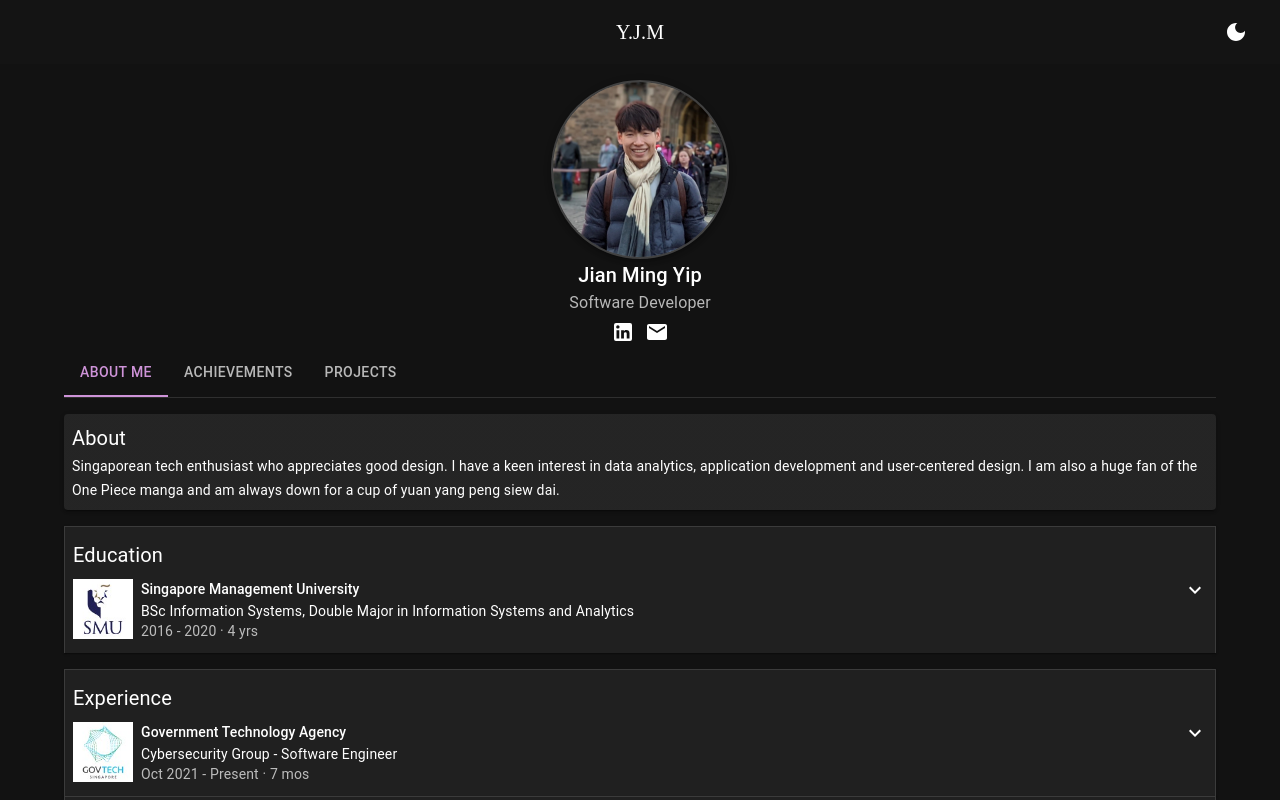
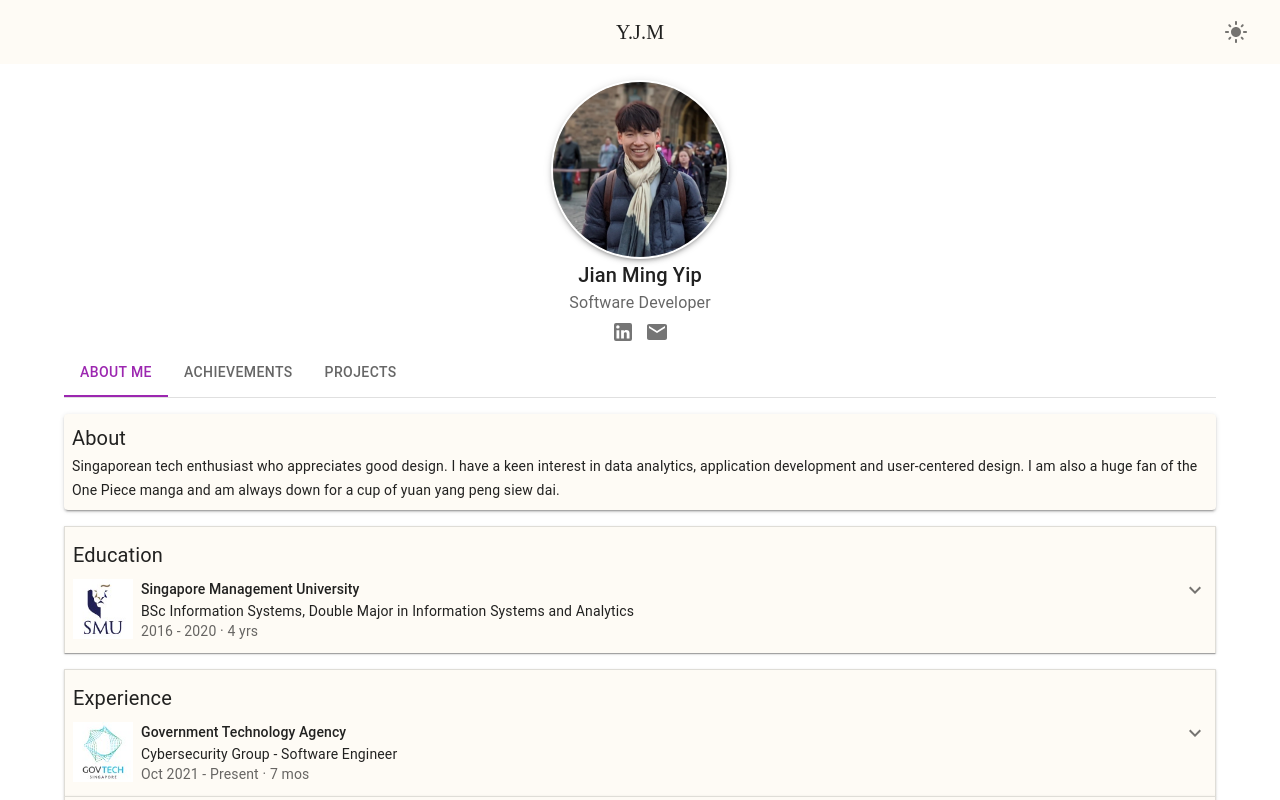
Before and after one commit to yipjianming/portfolio, a Next.js app: page / in a window 1280 px wide. Shown: the top 800 px of the page. Built offline with nearby package versions, Linux system fonts and the light colour scheme.

Commit message:
update to use nextjs themeprovider

```diff
--- a/components/Navbar.jsx
+++ b/components/Navbar.jsx
@@ -5,15 +5,15 @@ import Toolbar from '@mui/material/Toolbar';
 import IconButton from '@mui/material/IconButton';
 import Typography from '@mui/material/Typography';
 import Container from '@mui/material/Container';
-import { useDispatch, useSelector } from 'react-redux';
+// import { useDispatch, useSelector } from 'react-redux';
 import LightModeIcon from '@mui/icons-material/LightMode';
 import { toggle } from '../store/themeSlice';
-import DarkModeIcon  from '@mui/icons-material/DarkMode';
+import DarkModeIcon from '@mui/icons-material/DarkMode';
+import { useTheme } from "next-themes";
 
 
 const Navbar = () => {
-    const dispatch = useDispatch();
-    const isDarkTheme = useSelector((state) => state.theme.darkMode);
+    const { resolvedTheme, setTheme } = useTheme();
 
 
 
@@ -35,8 +35,10 @@ const Navbar = () => {
 
 
                     <Box sx={{ flexGrow: 0 }}>
-                        <IconButton value={isDarkTheme} onClick={() => dispatch(toggle())} >
-                            {isDarkTheme ? <DarkModeIcon /> : <LightModeIcon />}
+                        <IconButton
+                            onClick={() => setTheme(resolvedTheme === "light" ? "dark" : "light")}
+                        >
+                            {resolvedTheme === "light" ? <LightModeIcon /> : <DarkModeIcon />}
                         </IconButton>
                     </Box>
                 </Toolbar>
--- /dev/null
+++ b/helper/MUIThemeProvider.jsx
@@ -0,0 +1,31 @@
+import { CssBaseline, ThemeProvider } from "@mui/material";
+import { useTheme } from "next-themes";
+import { useEffect, useState } from "react";
+import { lightTheme, darkTheme } from "./theme";
+
+
+const MUIThemeProvider = (props) => {
+    const { pageProps } = props;
+
+    const { resolvedTheme } = useTheme();
+    const [currentTheme, setCurrentTheme] = useState(lightTheme);
+
+    useEffect(() => {
+        resolvedTheme === "light"
+            ? setCurrentTheme(lightTheme)
+            : setCurrentTheme(darkTheme);
+    }, [resolvedTheme]);
+
+
+    return (
+        <ThemeProvider theme={currentTheme}>
+            <CssBaseline />
+            {/* <GlobalStyles styles={globalStyles} /> */}
+            {props.children}
+        </ThemeProvider>
+    );
+};
+
+
+
+export default MUIThemeProvider;
--- /dev/null
+++ b/helper/theme.js
@@ -0,0 +1,78 @@
+import { createTheme, css } from '@mui/material/styles';
+
+export const theme = {
+  light: createTheme({
+    palette: {
+      "mode": "light",
+      primary: {
+        main: '#FEFBF5',
+      },
+
+      background: {
+        default: '#FFF',
+        paper: '#FEFBF5'
+      },
+    },
+  }),
+  dark: createTheme({
+    palette: {
+      "mode": "dark",
+      primary: {
+        main: 'rgb(20, 20, 20)',
+      },
+      background: {
+        default: 'rgb(20, 20, 20)',
+        paper: 'rgb(20, 20, 20)',
+      },
+
+    }
+
+  })
+}
+
+
+
+export const darkTheme = createTheme({
+  palette: {
+    "mode": "dark",
+    primary: {
+      main: 'rgb(20, 20, 20)',
+    },
+    background: {
+      default: 'rgb(20, 20, 20)',
+      paper: 'rgb(20, 20, 20)',
+    },
+
+  }
+
+})
+
+
+export const lightTheme = createTheme({
+  palette: {
+    "mode": "light",
+    primary: {
+      main: '#FEFBF5',
+    },
+
+    background: {
+      default: '#FFF',
+      paper: '#FEFBF5'
+    },
+  },
+})
+
+export const globalStyles = css`
+  :root {
+    body {
+      background-color: #FFF;
+      color: #121212;
+    }
+  }
+  [data-theme="dark"] {
+    body {
+      background-color: rgb(20, 20, 20);
+      color: #fff;
+    }
+  }
+`;
--- a/package.json
+++ b/package.json
@@ -20,6 +20,7 @@
     "@mui/material": "^5.10.1",
     "@reduxjs/toolkit": "^1.8.4",
     "next": "12.2.5",
+    "next-themes": "^0.2.0",
     "prop-types": "^15.8.1",
     "react": "18.2.0",
     "react-dom": "18.2.0",
--- a/pages/_app.js
+++ b/pages/_app.js
@@ -1,41 +1,40 @@
 import "../styles/globals.css";
-import { CssBaseline, ThemeProvider } from "@mui/material";
-import { getDesignTokens } from "../styles/theme";
 import createEmotionCache from "../utils/createEmotionCache";
 import { CacheProvider } from "@emotion/react";
 import PropTypes from 'prop-types';
-import { Provider, useSelector } from 'react-redux';
-import { PersistGate } from "redux-persist/integration/react";
-import { store, persistor } from '../store/store';
-import { useMemo } from "react";
+import { ThemeProvider as PreferredThemeProvider ,useTheme} from "next-themes";
+import Head from "next/head";
+import MUIThemeProvider from "../helper/MUIThemeProvider";
+import { useEffect } from "react";
 
 const clientSideEmotionCache = createEmotionCache();
 
 const MyApp = (props) => {
+  const { Component, emotionCache = clientSideEmotionCache, pageProps } = props;
+  useEffect(() => {
+    const jssStyles = document.querySelector('#jss-server-side');
+    if (jssStyles) jssStyles.parentElement.removeChild(jssStyles);
+  }, []);
+
   return (
-    <Provider store={store}>
-      <PersistGate loading={null} persistor={persistor}>
-        {() => (
-          <MyAppWithRedux {...props} />
-        )}
-      </PersistGate>
-    </Provider>
+    <PreferredThemeProvider>
+      <CacheProvider value={emotionCache}>
+        <Head>
+          <title>Jian Ming YIP</title>
+          <meta name="viewport" content="initial-scale=1, width=device-width" />
+          <meta name="description" content="Jian Ming's website. Feel free to click in!" />
+          <link rel="icon" href="/logo.png" />
+        </Head>
+        <MUIThemeProvider >
+          <Component {...pageProps} />
+        </MUIThemeProvider>
+      </CacheProvider >
+    </PreferredThemeProvider >
+
   );
 };
 
-function MyAppWithRedux(props) {
-  const isDarkTheme = useSelector((state) => state.theme.darkMode);
-  const { Component, emotionCache = clientSideEmotionCache, pageProps } = props;
-  const theme = useMemo(() => getDesignTokens(isDarkTheme), [isDarkTheme]);
-  return (
-    <CacheProvider value={emotionCache}>
-      <ThemeProvider theme={theme}>
-        <CssBaseline />
-        <Component {...pageProps} />
-      </ThemeProvider>
-    </CacheProvider >
-  );
-}
+
 
 export default MyApp;
 
--- a/pages/index.js
+++ b/pages/index.js
@@ -10,11 +10,6 @@ import { Email, LinkedIn } from '@mui/icons-material';
 export default function Home() {
   return (
     <>
-      <Head>
-        <title>Jian Ming YIP</title>
-        <meta name="description" content="Jian Ming's website. Feel free to click in!" />
-        <link rel="icon" href="/logo.png" />
-      </Head>
       <Navbar />
       <Container sx={{ px: 0 }}>
         <Grid container justifyContent='center' spacing={2} sx={{ pt: 2 }} >
--- a/styles/theme.js
+++ /dev/null
@@ -1,43 +0,0 @@
-import { createTheme } from '@mui/material/styles';
-
-export const getDesignTokens = (isDarkTheme) => (
-  isDarkTheme ?
-    darkTheme
-    : lightTheme
-);
-
-const darkTheme = createTheme({
-  palette: {
-    "mode": "dark",
-    primary: {
-      main: 'rgb(230, 230, 230)',
-    },
-
-    background: {
-      paper: 'rgb(20, 20, 20)',
-    },
-
-  }
-
-})
-createTheme({
-  palette: {
-        mode: 'light',
-
-  },
- });
-
-const lightTheme = createTheme({
-  palette: {
-    "mode": "light",
-    primary: {
-      main: '#FEFBF5',
-    },
-
-    background: {
-      default: '#FFF',
-      paper: '#FEFBF5'
-    },
-  },
-
-})
```
Also changed, not shown: 1 other file (tests, documents, lock files or other folders).
